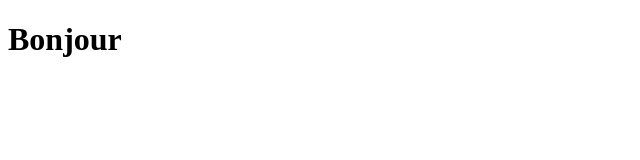
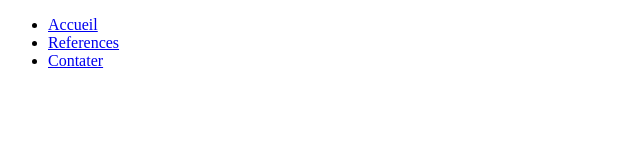
Before and after one commit to Khawla10/GitForProgrammers, a plain HTML site: page index.html in a window 1280 px wide. Shown: the whole page, without its empty margins (0-640 px from the left). Drawn offline with Linux system fonts and the light colour scheme.

Commit message:
add transition

```diff
--- a/index.html
+++ b/index.html
@@ -1,5 +1,9 @@
 <!DOCTYPE html>
 <head></head>
 <body>
-    <h1> Bonjour</h1>
+    <ul id="cc">
+        <li><a href="#">Accueil</a></li>
+        <li><a href="#">References</a></li>
+        <li><a href="#">Contater</a></li>
+    </ul>
 </body>
--- /dev/null
+++ b/script.css
@@ -0,0 +1,21 @@
+#cc li {
+  list-style-type:none;
+}
+#cc a {
+    display: block;
+    float:left;
+    width:100px;
+    padding:3px;
+    margin-right: 20px;
+    border:1px solid black;
+    background-color: lightyellow;
+    text-align: center;
+    color:black;
+    text-decoration: none;
+    transition: lightyellow 2s linear, black 2s linear;
+
+}
+#cc a:hover {
+    background-color: darkblue;
+    color:white;
+}
```
